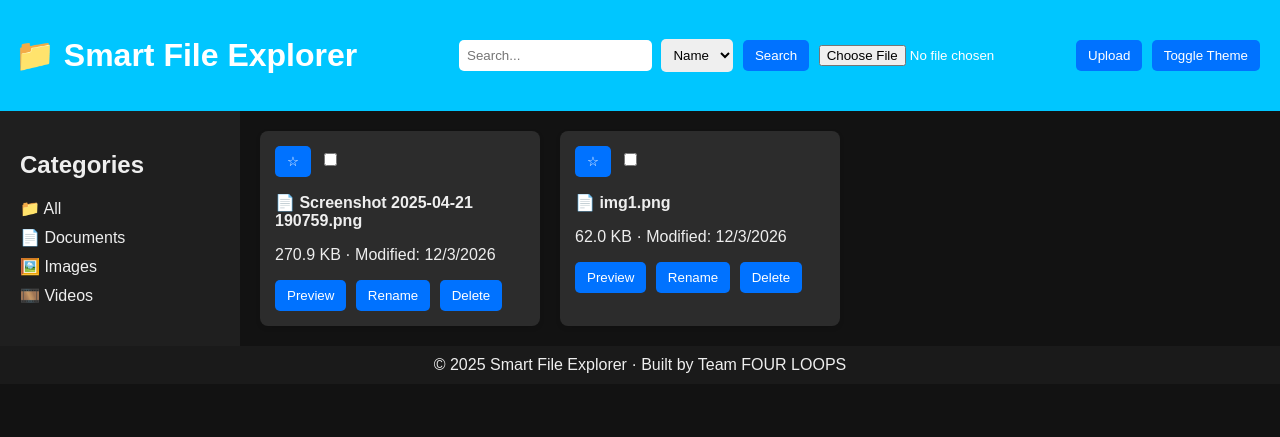
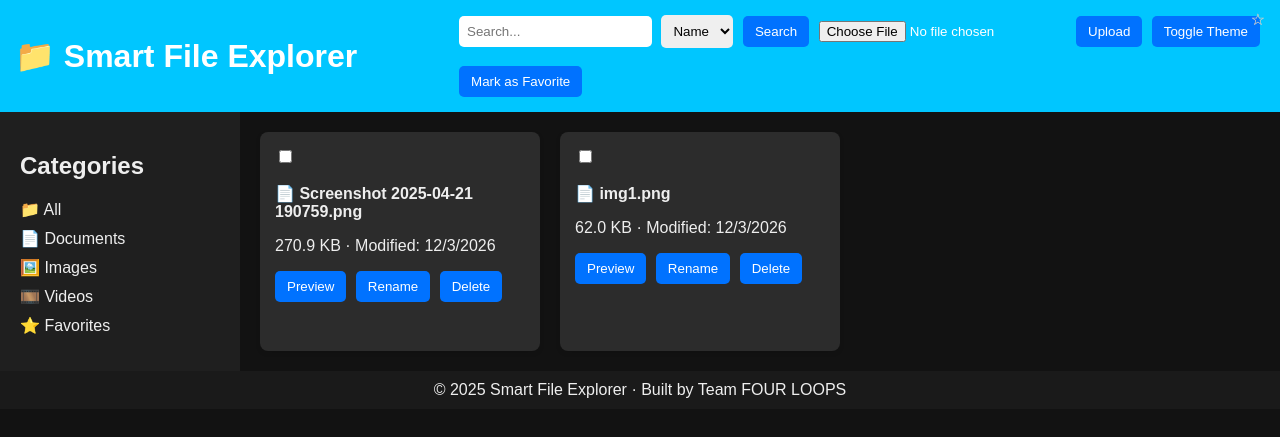
Before and after one commit to NikhilUpreti/Smart-File-Explorer-, a Flask app: page / in a window 1280 px wide. Shown: the top 437 px of the page. Run offline with Flask 3, Linux system fonts and the light colour scheme.

Commit message:
Update index.html

```diff
--- a/smart-file-explorer/templates/index.html
+++ b/smart-file-explorer/templates/index.html
@@ -61,6 +61,20 @@
       margin-bottom: 10px;
       cursor: pointer;
     }
+    .favorite-star {
+  position: absolute;
+  top: 10px;
+  right: 10px;
+  background: none;
+  border: none;
+  font-size: 16px;
+  cursor: pointer;
+  color: #ccc;
+  padding: 0;
+}
+.favorite-star.active {
+  color: #ffdd44;
+}
     main {
       flex: 1;
       padding: 20px;
@@ -108,7 +122,8 @@
         <input type="file" name="file" required />
         <button type="submit">Upload</button>
       </form>
-      <button onclick="document.documentElement.classList.toggle('dark')">Toggle Theme</button>
+      <button onclick="document.documentElement.classList.toggle('dark')">Toggle Theme</button><br><br>
+      <button id="markFavoriteBtn" onclick="markSelectedFavorites()">Mark as Favorite</button>
     </div>
   </header>
 
@@ -120,6 +135,7 @@
         <li onclick="loadFiles('Documents')">📄 Documents</li>
         <li onclick="loadFiles('Images')">🖼️ Images</li>
         <li onclick="loadFiles('Videos')">🎞️ Videos</li>
+        <li onclick="loadFavorites('Favorites')">⭐ Favorites</li>
       </ul>
     </aside>
 
```
